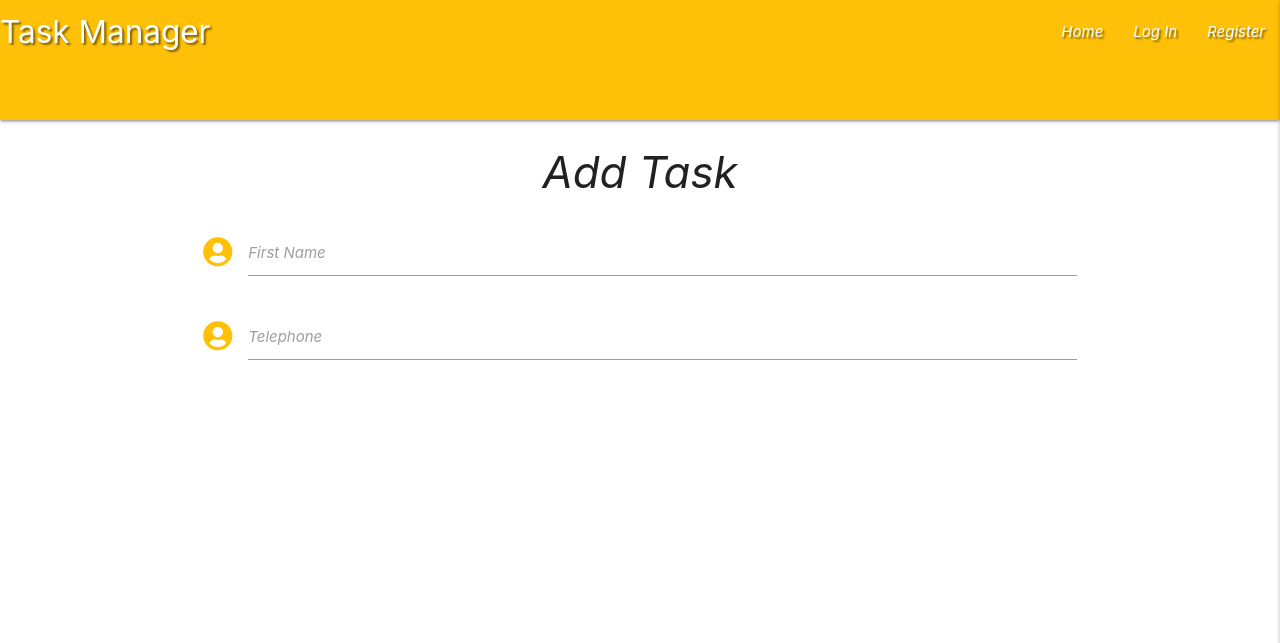
After one commit to oisintohak/flask-task-manager-project, a Flask app: page /add_task in a window 1280 px wide. The commit adds this page. Shown: the top 643 px of the page. Run offline with Flask 2, Linux system fonts and the light colour scheme; some libraries are stand-ins or nearby versions.

Commit message:
create add_task template

```diff
--- a/app.py
+++ b/app.py
@@ -83,12 +83,19 @@ def profile(username):
         {"username": session["user"]})["username"]
     return render_template("profile.html", username=username)
 
+
 @app.route("/logout")
 def logout():
-    #remove user from session cookies
+    # remove user from session cookies
     flash("You have been logged out")
     session.pop("user")
     return redirect(url_for("login"))
+
+
+@app.route("/add_task")
+def add_task():
+    return render_template("add_task.html")
+
 
 if __name__ == "__main__":
     app.run(host=os.environ.get("IP"),
--- /dev/null
+++ b/templates/add_task.html
@@ -0,0 +1,23 @@
+{% extends "base.html" %}
+{% block content %}
+
+  <h3 class="center-align">Add Task</h3>
+
+  <div class="row">
+    <form class="col s12" method="POST" action="">
+      <div class="row">
+        <div class="input-field col s12">
+          <i class="fas fa-user-circle prefix amber-text text-amber-lighten-1"></i>
+          <input id="icon_prefix" type="text" class="validate">
+          <label for="icon_prefix">First Name</label>
+        </div>
+        <div class="input-field col s12">
+          <i class="fas fa-user-circle prefix amber-text text-amber-lighten-1"></i>
+          <input id="icon_telephone" type="tel" class="validate">
+          <label for="icon_telephone">Telephone</label>
+        </div>
+      </div>
+    </form>
+  </div>
+
+{% endblock %}
--- a/templates/base.html
+++ b/templates/base.html
@@ -27,7 +27,7 @@
           <li><a href="{{ url_for('get_tasks') }}">Home</a></li>
           {% if session.user %}
             <li><a href="{{ url_for('profile', username=session['user']) }}">Profile</a></li>
-            <li><a href="#">New Task</a></li>
+            <li><a href="{{ url_for('add_task') }}">New Task</a></li>
             <li><a href="#">Manage Categories</a></li>
             <li><a href="{{ url_for('logout') }}">Log Out</a></li>
           {% else %}
@@ -45,7 +45,7 @@
       <li><a href="{{ url_for('get_tasks') }}">Home</a></li>
       {% if session.user %}
       <li><a href="{{ url_for('profile', username=session['user']) }}">Profile</a></li>
-      <li><a href="#">New Task</a></li>
+      <li><a href="{{ url_for('add_task') }}">New Task</a></li>
       <li><a href="#">Manage Categories</a></li>
       <li><a href="{{ url_for('logout') }}">Log Out</a></li>
     {% else %}
```
